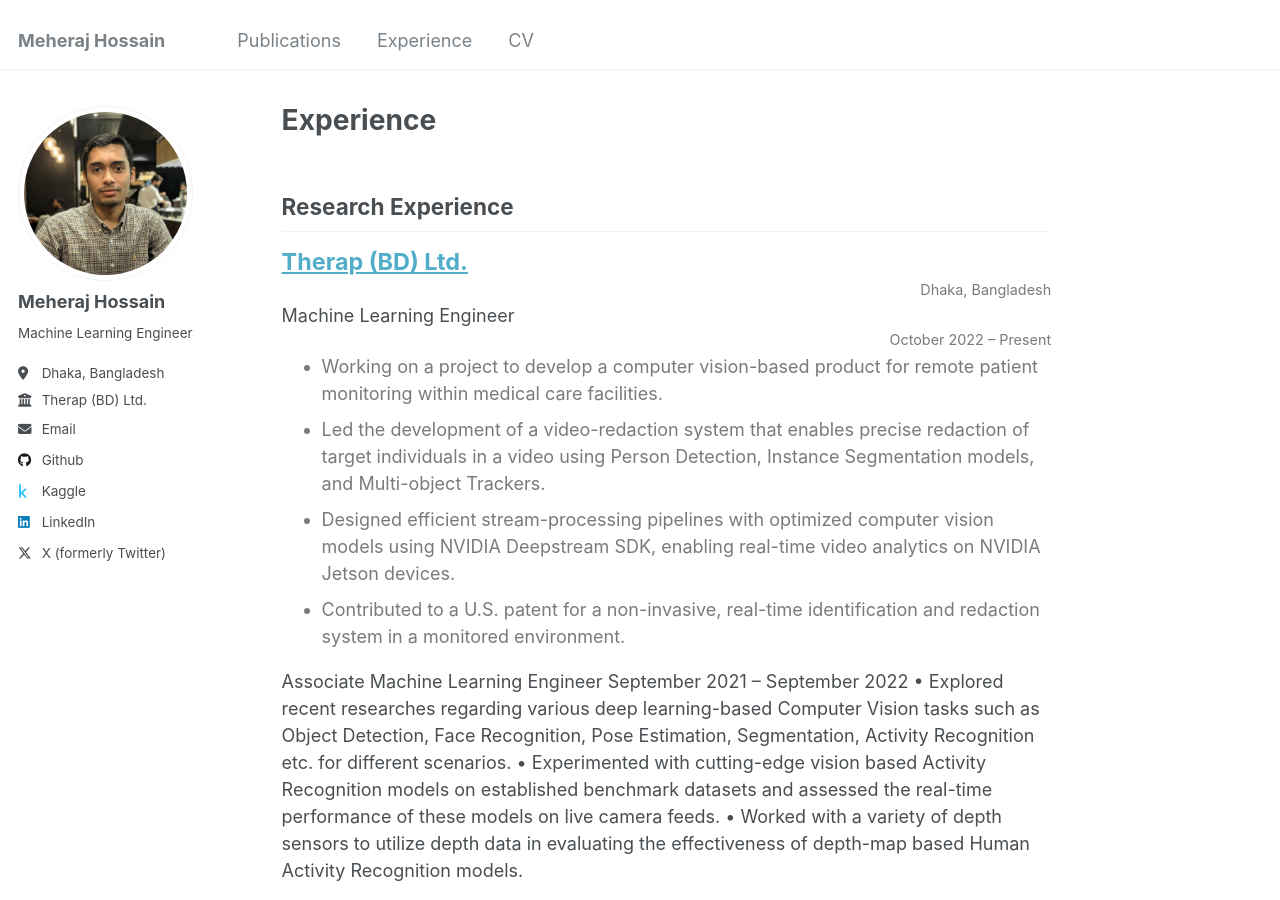
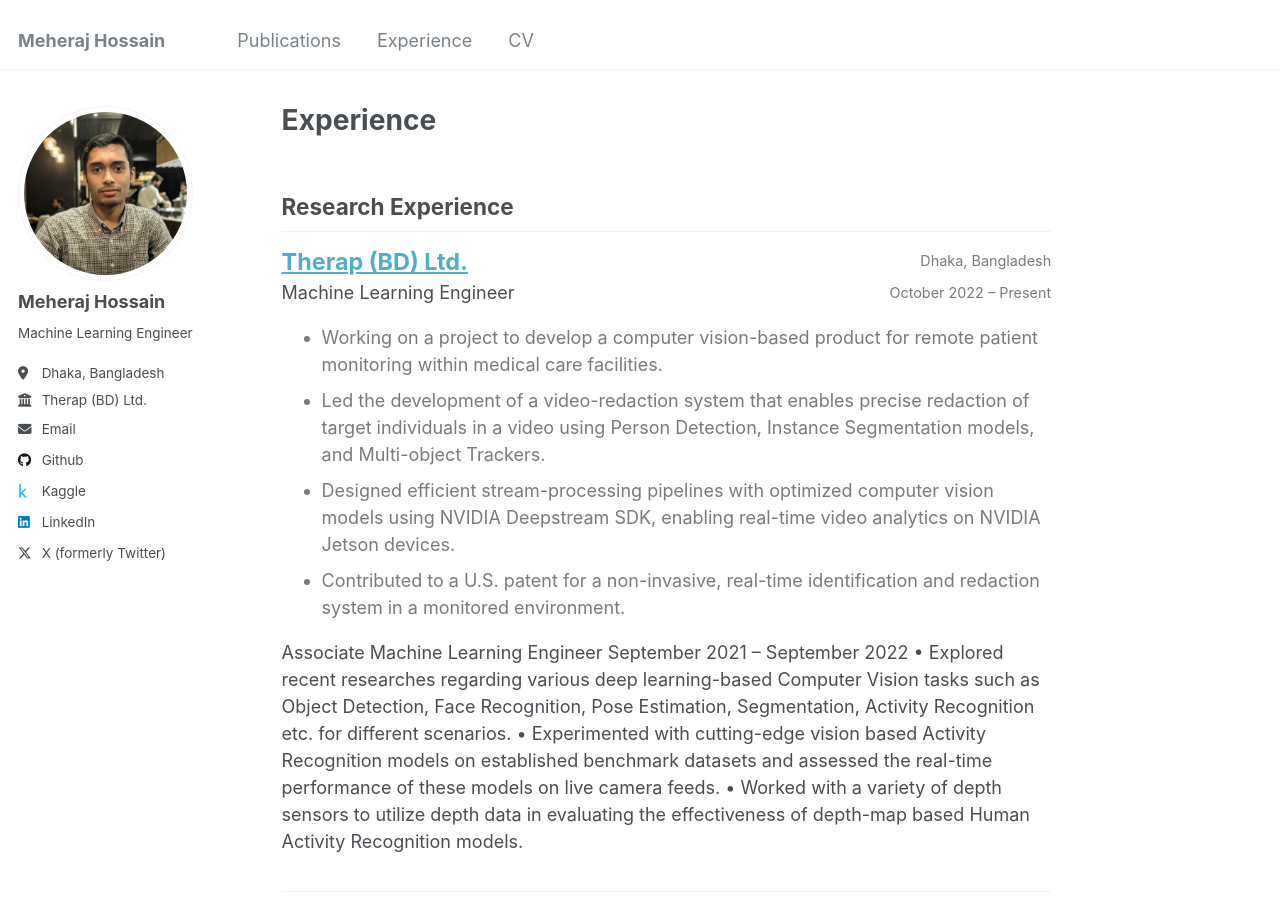
Before and after one commit to meheraj2325/meheraj2325.github.io, a Jekyll site: the page built from _pages/experience.html, in a window 1280 px wide and 900 px high. Built offline with Jekyll 4.4.1, drawn with Linux system fonts in a browser that asks for light colours.

Commit message:
updated experience

```diff
--- a/_pages/experience.html
+++ b/_pages/experience.html
@@ -46,22 +46,16 @@ author_profile: true
 
 
   <div style="flex:4;">
-    <p style="margin:0px">
+    <div style="margin:0px; display: flex; justify-content: space-between; align-items: center;">
       <b style="font-size: 130%;"> <a href="https://ccds.ai/"> Therap (BD) Ltd. </a></b>
-      <div style="float:right; font-size:80%; color:#7a7a7a;"">
-        <span >   Dhaka, Bangladesh        </span>
-      </div>
-    </p>
+      <span style="float:right; font-size:80%; color:#7a7a7a;"">   Dhaka, Bangladesh        </span>
+    </div>
 
-    <p style="margin:0px">
-        Machine Learning Engineer
+    <div style="display: flex; justify-content: space-between; align-items: center;">
+        <p style="margin:0;">Machine Learning Engineer</p>
+        <span style="font-size:80%; color:#7a7a7a;">October 2022 – Present</span>
+    </div>
 
-        <div style="float:right; font-size:80%; color:#7a7a7a;"">
-
-          <span >October 2022 – Present</span>
-
-        </div>
-      </p>
     <div style="color:#7a7a7a">
       <ul>
 		<li> Working on a project to develop a computer vision-based product for remote patient monitoring within medical care
```
